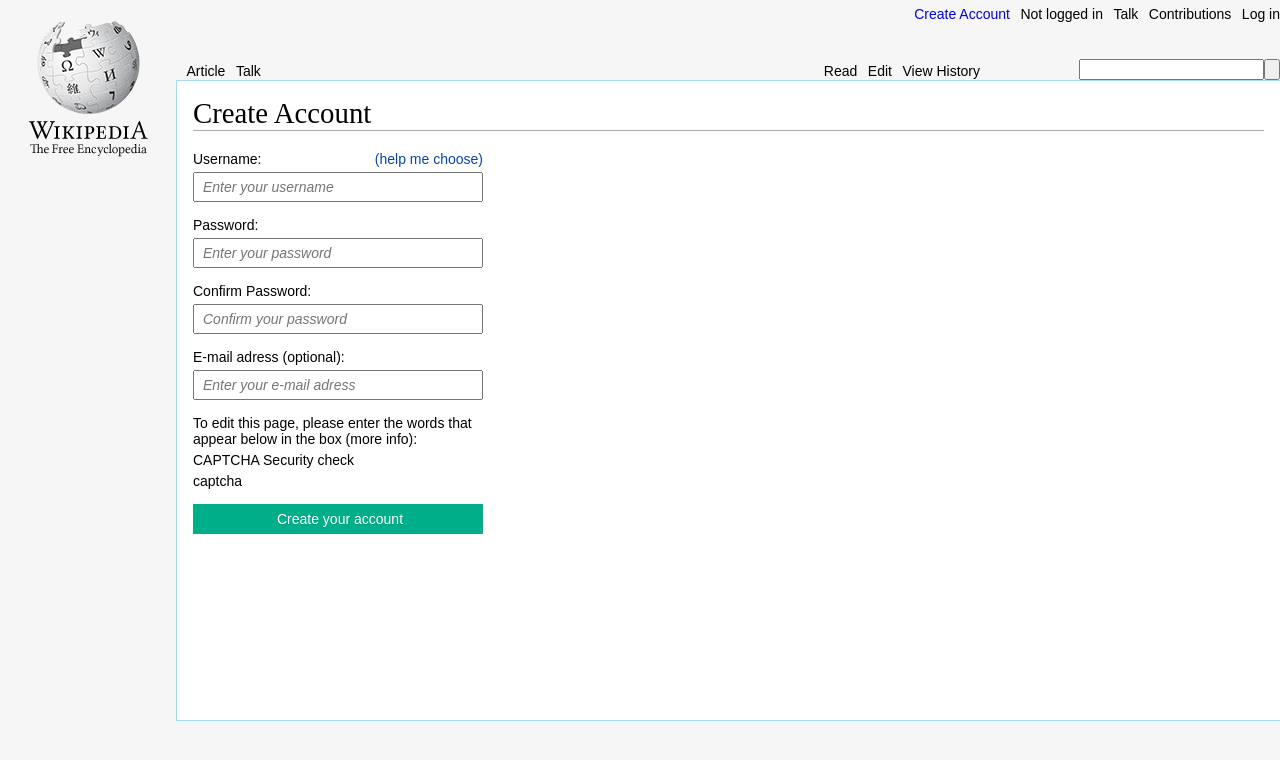
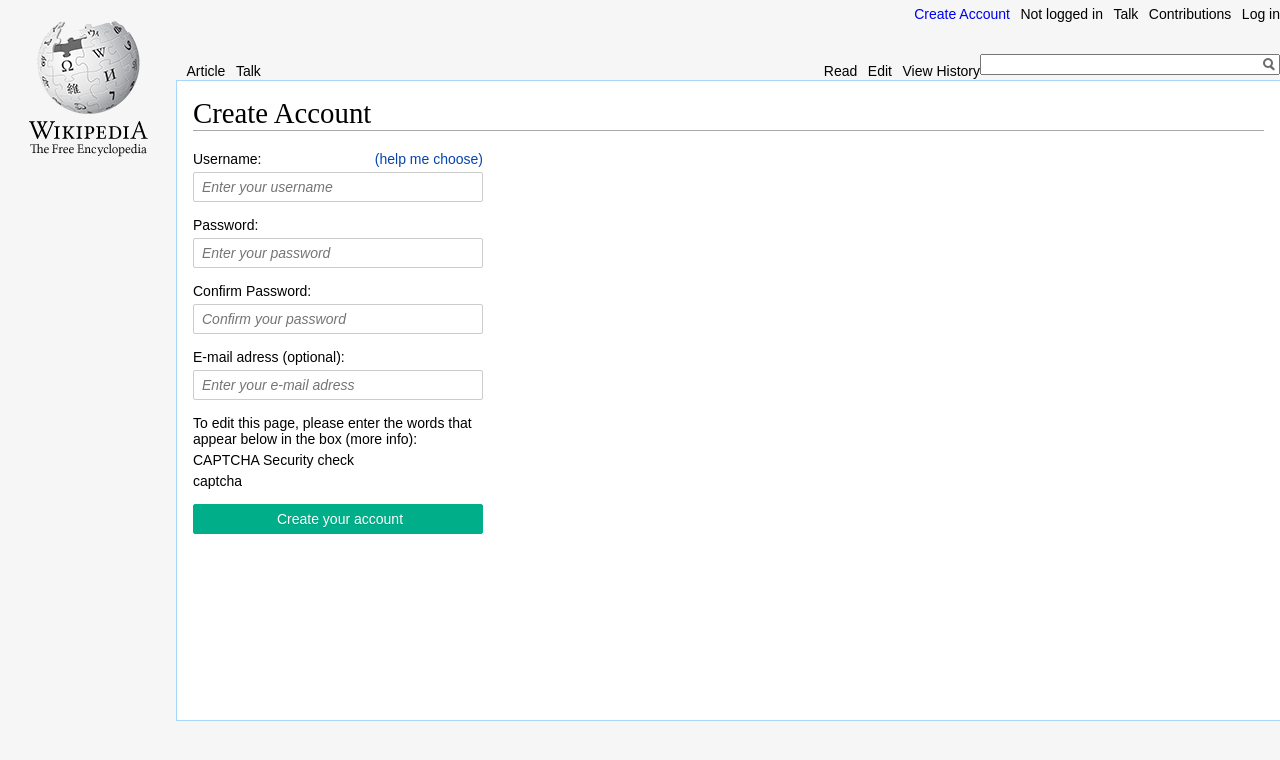
Before and after one commit to green-fox-academy/bejczib, a plain HTML site: page week-2/project/form.html in a window 1280 px wide. Drawn offline with Linux system fonts and the light colour scheme.

Commit message:
fix magnifier in all pages

```diff
--- a/week-2/project/CSS/form.css
+++ b/week-2/project/CSS/form.css
@@ -15,6 +15,14 @@
   padding: 4px 4px 4px 8px;
   box-sizing: border-box;
   font-size: 1em;
+  border: 1px solid #ccc;
+  border-radius: 2px;
+}
+
+.form-create-account input:focus {
+  border-color: #347bff;
+  box-shadow: inset 0 0 0 2px #347bff;
+  outline: 0;
 }
 
 .l-username p,
--- a/week-2/project/CSS/style.css
+++ b/week-2/project/CSS/style.css
@@ -70,6 +70,7 @@
 .search {
   right: 0;
   bottom: 0;
+  margin-bottom: 5px;
 }
 
 .search-bar {
--- a/week-2/project/form.html
+++ b/week-2/project/form.html
@@ -33,8 +33,8 @@
         </nav>
         <form class="search">
           <div class="search-bar">
-            <input type="search">
-            <input type="button">
+            <input type="search" class="search-input">
+            <input type="button" class="search-button">
           </div>
         </form>
       </header>
```
